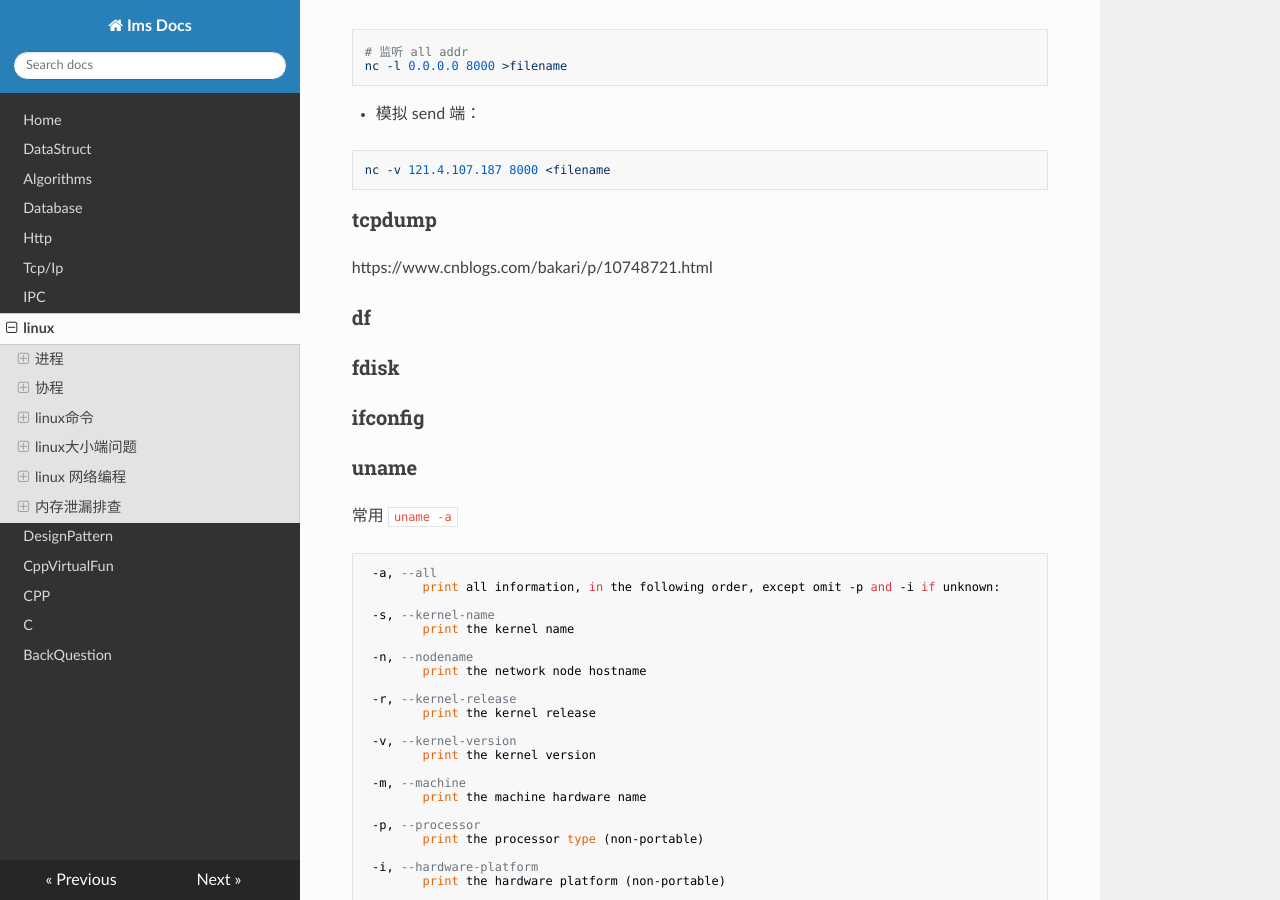
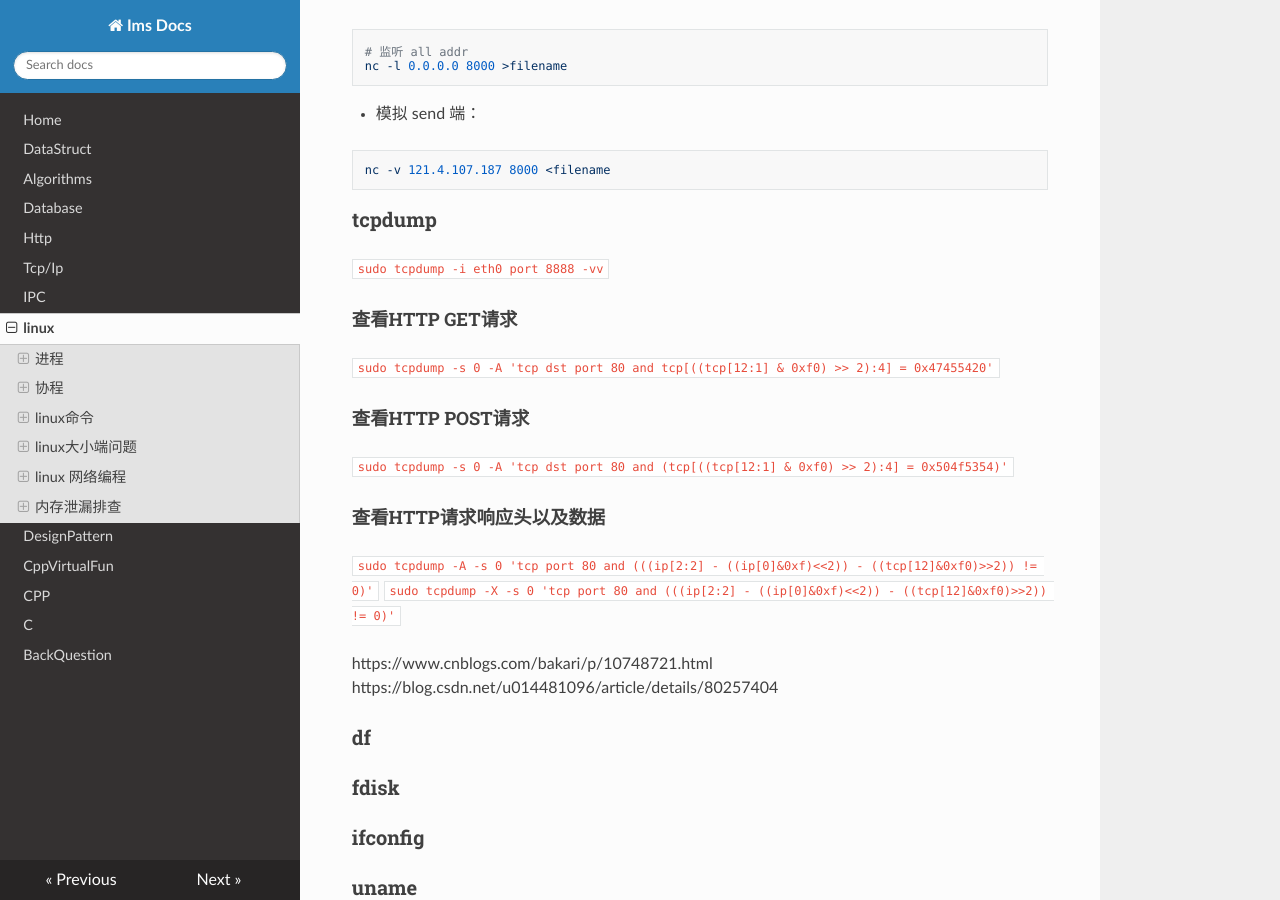
Before and after one commit to ims0/mkdocs, an MkDocs documentation site: the page built from docs/linux.md, in a window 1280 px wide and 900 px high, scrolled down 6633 px. Built offline with MkDocs 1.6.1, drawn with Linux system fonts in a browser that asks for light colours; nearby versions of some CDN libraries.

Commit message:
add tcpdump

```diff
--- a/docs/linux.md
+++ b/docs/linux.md
@@ -286,7 +286,22 @@ nc -v 121.4.107.187 8000 <filename
 
 ### tcpdump
 
+` sudo tcpdump -i eth0 port 8888 -vv `
+
+
+#### 查看HTTP GET请求
+`sudo tcpdump -s 0 -A 'tcp dst port 80 and tcp[((tcp[12:1] & 0xf0) >> 2):4] = 0x47455420'`
+
+#### 查看HTTP POST请求
+`sudo tcpdump -s 0 -A 'tcp dst port 80 and (tcp[((tcp[12:1] & 0xf0) >> 2):4] = 0x504f5354)'`
+
+#### 查看HTTP请求响应头以及数据
+`sudo tcpdump -A -s 0 'tcp port 80 and (((ip[2:2] - ((ip[0]&0xf)<<2)) - ((tcp[12]&0xf0)>>2)) != 0)'`
+`sudo tcpdump -X -s 0 'tcp port 80 and (((ip[2:2] - ((ip[0]&0xf)<<2)) - ((tcp[12]&0xf0)>>2)) != 0)'`
+
+
 https://www.cnblogs.com/bakari/p/10748721.html
+https://blog.csdn.net/u014481096/article/details/80257404
 
 ### df
 ### fdisk
```
